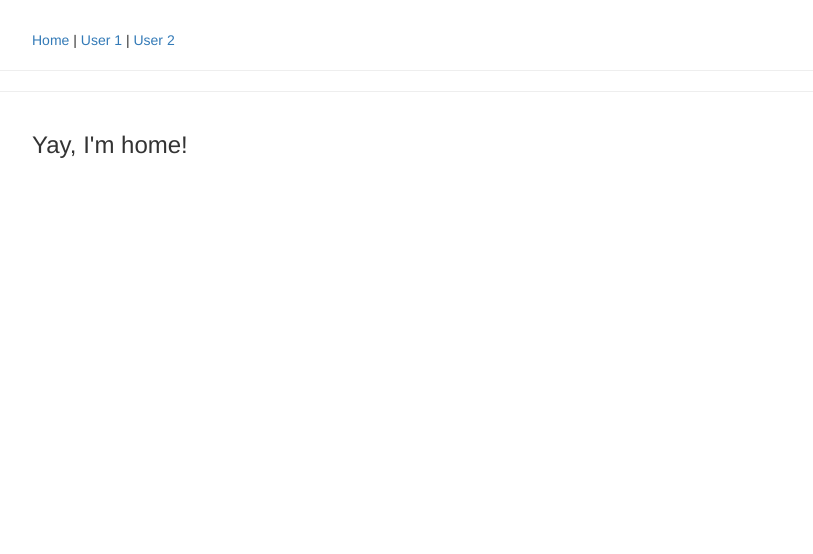
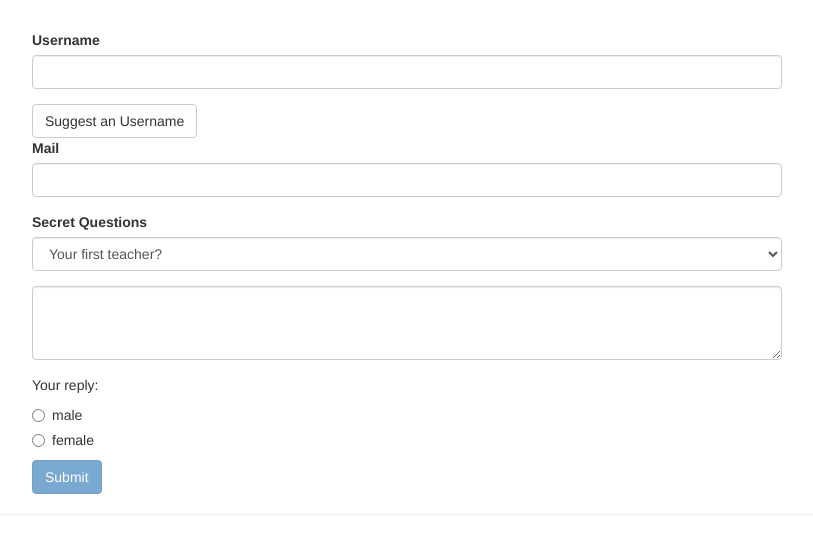
Before and after one commit to renantee/Angular, an Angular app in the folder my-first-app/: page / in a window 1280 px wide. Shown: the top 554 px of the page, without its empty margins (233-1046 px from the left). Built offline with nearby package versions, Linux system fonts and the light colour scheme.

Commit message:
Handling forms

```diff
--- a/my-first-app/src/app/app.component.css
+++ b/my-first-app/src/app/app.component.css
@@ -1,3 +1,7 @@
 .container {
   margin-top: 30px;
 }
+
+input.ng-invalid.ng-touched {
+  border: 1px solid red;
+}
--- a/my-first-app/src/app/app.component.html
+++ b/my-first-app/src/app/app.component.html
@@ -1,22 +1,86 @@
 <div class="container">
   <div class="row">
     <div class="col-xs-12 col-sm-10 col-md-8 col-sm-offset-1 col-md-offset-2">
-      <a routerLink="/">Home</a> |
-      <a [routerLink]="['user', 1]">
-        User 1
-      </a>
-      |
-      <a [routerLink]="['user', 2]">
-        User 2
-      </a>
+      <form (ngSubmit)="onSubmit()" #f="ngForm">
+        <div
+          id="user-data"
+          ngModelGroup="userData"
+          #userData="ngModelGroup">
+          <div class="form-group">
+            <label for="username">Username</label>
+            <input
+              type="text"
+              id="username"
+              class="form-control"
+              ngModel
+              name="username"
+              required>
+          </div>
+          <button
+            class="btn btn-default"
+            type="button"
+            (click)="suggestUserName()">Suggest an Username</button>
+          <div class="form-group">
+            <label for="email">Mail</label>
+            <input
+              type="email"
+              id="email"
+              class="form-control"
+              ngModel
+              name="email"
+              required
+              email
+              #email="ngModel">
+            <span class="help-block" *ngIf="!email.valid && email.touched">Please enter a valid email!</span>
+          </div>
+        </div>
+        <p *ngIf="!userData.valid && userData.touched">User Data is invalid!</p>
+        <div class="form-group">
+          <label for="secret">Secret Questions</label>
+          <select
+            id="secret"
+            class="form-control"
+            [ngModel]="defaultQuestion"
+            name="secret">
+            <option value="pet">Your first Pet?</option>
+            <option value="teacher">Your first teacher?</option>
+          </select>
+        </div>
+        <div class="form-group">
+          <textarea
+            name="questionAnswer"
+            rows="3"
+            class="form-control"
+            [(ngModel)]="answer"></textarea>
+        </div>
+        <p>Your reply: {{ answer }}</p>
+        <div class="radio" *ngFor="let gender of genders">
+          <label>
+            <input
+              type="radio"
+              name="gender"
+              ngModel
+              [value]="gender"
+              required>
+            {{ gender }}
+          </label>
+        </div>
+        <button
+          class="btn btn-primary"
+          type="submit"
+          [disabled]="!f.valid">Submit</button>
+      </form>
     </div>
   </div>
-  <hr/>
-  <p *ngIf="userActivated">Activated!</p>
-  <hr/>
-  <div class="row">
-    <div class="col-xs-12 col-sm-10 col-md-8 col-sm-offset-1 col-md-offset-2">
-      <router-outlet></router-outlet>
+  <hr>
+  <div class="row" *ngIf="submitted">
+    <div class="col-xs-12">
+      <h3>Your Data</h3>
+      <p>Username: {{ user.username }}</p>
+      <p>Mail: {{ user.email }}</p>
+      <p>Secret Question: Your first {{ user.secretQuestion }}</p>
+      <p>Answer: {{ user.answer }}</p>
+      <p>Gender: {{ user.gender }}</p>
     </div>
   </div>
 </div>
--- a/my-first-app/src/app/app.component.ts
+++ b/my-first-app/src/app/app.component.ts
@@ -1,27 +1,55 @@
-import { Component, OnDestroy, OnInit } from '@angular/core';
-import { Subscription } from 'rxjs';
-
-import { UserService } from './user.service';
+import { Component, ViewChild } from '@angular/core';
+import { NgForm } from '@angular/forms';
 
 @Component({
   selector: 'app-root',
   templateUrl: './app.component.html',
   styleUrls: ['./app.component.css']
 })
-export class AppComponent implements OnInit, OnDestroy {
-  userActivated = false;
-  private activatedSub: Subscription;
+export class AppComponent {
+  @ViewChild('f', { static: false }) signupForm: NgForm;
+  defaultQuestion = 'teacher';
+  answer = '';
+  genders = ['male', 'female'];
+  user = {
+    username: '',
+    email: '',
+    secretQuestion: '',
+    answer: '',
+    gender: ''
+  };
+  submitted = false;
 
-  constructor(private userService: UserService) {
-  }
-
-  ngOnInit() {
-    this.activatedSub = this.userService.activatedEmitter.subscribe(didActivate => {
-      this.userActivated = didActivate;
+  suggestUserName() {
+    const suggestedName = 'Superuser';
+    // this.signupForm.setValue({
+    //   userData: {
+    //     username: suggestedName,
+    //     email: ''
+    //   },
+    //   secret: 'pet',
+    //   questionAnswer: '',
+    //   gender: 'male'
+    // });
+    this.signupForm.form.patchValue({
+      userData: {
+        username: suggestedName
+      }
     });
   }
 
-  ngOnDestroy(): void {
-    this.activatedSub.unsubscribe();
+  // onSubmit(form: NgForm) {
+  //   console.log(form);
+  // }
+
+  onSubmit() {
+    this.submitted = true;
+    this.user.username = this.signupForm.value.userData.username;
+    this.user.email = this.signupForm.value.userData.email;
+    this.user.secretQuestion = this.signupForm.value.secret;
+    this.user.answer = this.signupForm.value.questionAnswer;
+    this.user.gender = this.signupForm.value.gender;
+
+    this.signupForm.reset();
   }
 }
```
Also changed, not shown: my-first-app/src/app/app.module.ts (+4 -7 lines).
